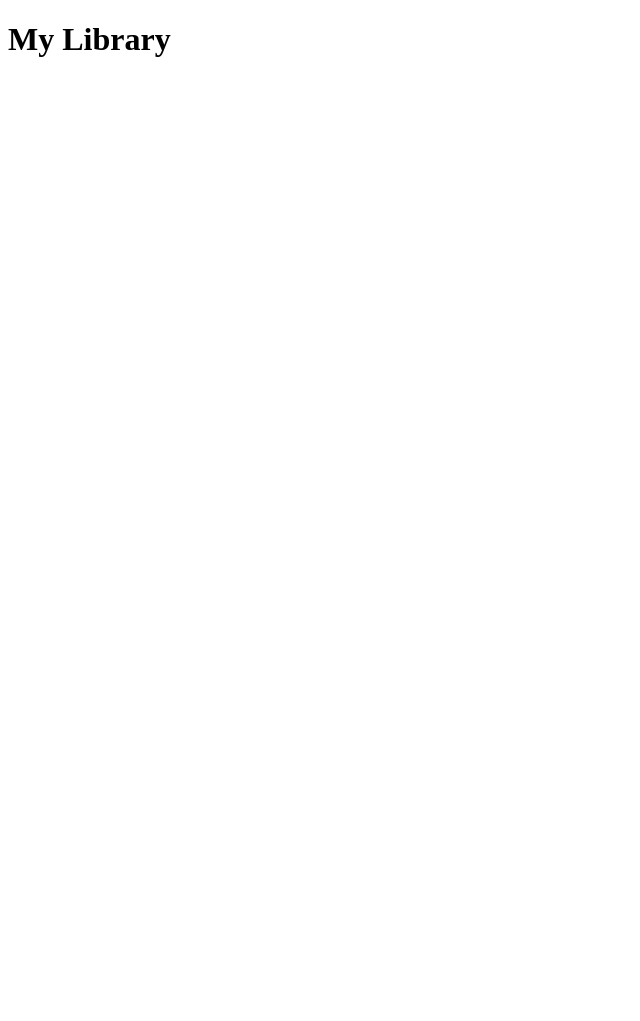
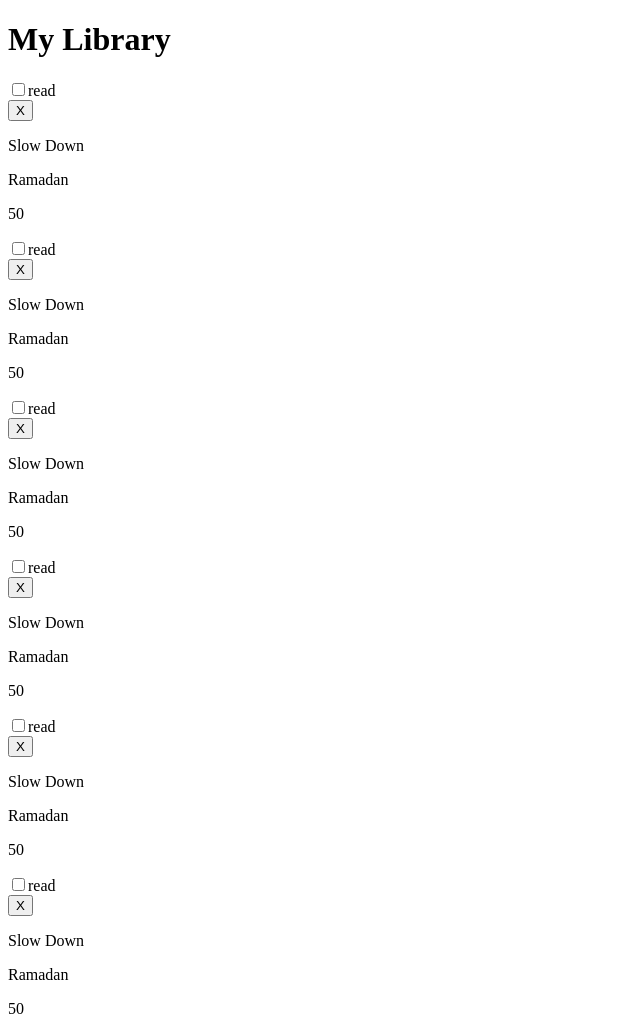
Before and after one commit to ramadanWasfi/Library, a plain HTML site: page index.html in a window 1280 px wide. Shown: the whole page, without its empty margins (0-640 px from the left). Before the commit the page ends 800 px from the top, so only its background shows below. Drawn offline with Linux system fonts and the light colour scheme.

Commit message:
Add createBookCard and append functions
created function to dynamically creates book card with book info
created function to add the created book to my dom tree inside library div

```diff
--- a/index.html
+++ b/index.html
@@ -13,7 +13,8 @@
         <h1>My Library</h1>
     </header>
     <main>
-
+        <div class="library">
+        </div>
     </main>
 </body>
 </html>
--- a/script.js
+++ b/script.js
@@ -7,18 +7,81 @@ function Book (author, title, numOfPages) {
 }
 
 const addBookToLibrary = (newBook) => {
-    for (book in myLibrary) {
-        if(book.title === newBook.title)
-            alert('There is a book with the name you try to add');
-            return;
-    }
     myLibrary[myLibrary.length] = newBook;
 }
+
+
+const createBookCard = (book) => {
+    const myBook = document.createElement('div');
+    myBook.classList.add('book');
+
+    const readStateLabel = document.createElement('label');
+    readStateLabel.textContent = 'read';
+
+    const readStateInput = document.createElement('input');
+    readStateInput.type = 'checkbox';
+    readStateInput.id = 'readState';
+
+    const readState = document.createElement('div');
+    readState.appendChild(readStateInput);
+    readState.appendChild(readStateLabel);
+
+
+
+    const deleteBtn = document.createElement('button');
+    deleteBtn.type = 'button';
+    deleteBtn.textContent = 'X';
+
+    const cardHeader = document.createElement('div');
+    cardHeader.classList.add('cardHeader');
+
+    cardHeader.appendChild(readState);
+    cardHeader.appendChild(deleteBtn);
+
+
+    const title = document.createElement('p');
+    title.textContent = book.title;
+
+    const author = document.createElement('p');
+    author.textContent = book.author;
+
+    const numOfPages = document.createElement('p');
+    numOfPages.textContent = book.numOfPages;
+
+    myBook.appendChild(cardHeader);
+    myBook.appendChild(title);
+    myBook.appendChild(author);
+    myBook.appendChild(numOfPages);
+    return myBook;
+}
+
+const appendBookCardtoLibraryDiv = (bookCard) => {
+    const library = document.querySelector('.library');
+    library.appendChild(bookCard);
+}
+
 
 let book1 = new Book('Ramadan', 'Slow Down', 50);
 let book2 = new Book('Ramadan', 'Slow Down', 50);
 let book3 = new Book('Ramadan', 'Slow Down', 50);
 
+let card = createBookCard(book1);
+appendBookCardtoLibraryDiv(card);
+
+let card2 = createBookCard(book1);
+appendBookCardtoLibraryDiv(card2);
+
+let card3 = createBookCard(book1);
+appendBookCardtoLibraryDiv(card3);
+
+let card4 = createBookCard(book1);
+appendBookCardtoLibraryDiv(card4);
+
+let card5 = createBookCard(book1);
+appendBookCardtoLibraryDiv(card5);
+
+let card6 = createBookCard(book1);
+appendBookCardtoLibraryDiv(card6);
 
 console.log(book1);
 
```
